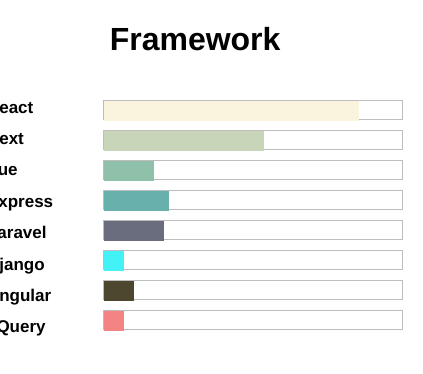
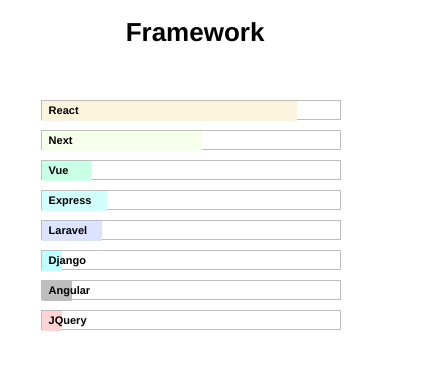
Before and after one commit to MateusHenriqDaSilva/Port, a Next.js app: page /programming/framework in a window 390 px wide. Shown: the top 374 px of the page, 423 px wide, since content can reach past the window. Built offline with nearby package versions, Linux system fonts and the light colour scheme.

Commit message:
first commit

```diff
--- a/src/styles/cabecalhoFramework.module.css
+++ b/src/styles/cabecalhoFramework.module.css
@@ -4,4 +4,19 @@
     width: 100%;
     justify-content: center;
     text-align: center;
+    color: black;
 }
+
+@media only screen and (max-width: 400px) {
+    .ContainerGlobal {
+        display: flex;
+        height: 60px;
+        width: 100%;
+        padding-top: 40px;
+        justify-content: center;
+        text-align: center;
+        font-size: 13px;
+        padding: 0px 20px;
+        color: black;
+    }
+}
--- a/src/styles/corpoFramework.module.css
+++ b/src/styles/corpoFramework.module.css
@@ -82,3 +82,88 @@
     height: 20px;
     background: #F48484;
 }
+
+@media only screen and (max-width: 400px) {
+    .containerGlobal {
+        display: flex;
+        width: 100%;
+        justify-content: center;
+        align-items: center;
+    }
+
+    .containerLabels {
+        width: 100%;
+        height: 300px;
+        display: flex;
+        justify-content: center;
+        align-items: center;
+        flex-direction: row;
+    }
+
+    .coluna1 {
+        z-index: 1;
+    }
+
+    .label {
+        display: flex;
+        font-size: 11px;
+        height: 20px;
+        margin-top: 10px;
+    }
+
+    .barras {
+        width: 300px;
+        height: 20px;
+        margin-top: 10px;
+        border: 1px solid rgb(189, 189, 189);
+        margin-left: -100px;
+    }
+
+    .porcentagemBarra1 {
+        width: 255px;
+        height: 20px;
+        background: #FAF3DD;
+    }
+
+    .porcentagemBarra2 {
+        width: 160px;
+        height: 20px;
+        background: #f5ffea;
+    }
+
+    .porcentagemBarra3 {
+        width: 50px;
+        height: 20px;
+        background: #c8ffe6;
+    }
+
+    .porcentagemBarra4 {
+        width: 65px;
+        height: 20px;
+        background: #d1fffc;
+    }
+
+    .porcentagemBarra5 {
+        width: 60px;
+        height: 20px;
+        background: #dce3ff;
+    }
+
+    .porcentagemBarra6 {
+        width: 20px;
+        height: 20px;
+        background: #bffdff;
+    }
+
+    .porcentagemBarra7 {
+        width: 30px;
+        height: 20px;
+        background: #bebebe;
+    }
+
+    .porcentagemBarra8 {
+        width: 20px;
+        height: 20px;
+        background: #ffd4d4;
+    }
+}
```
Also changed, not shown: src/styles/corpo.module.css (+6 -4 lines).
